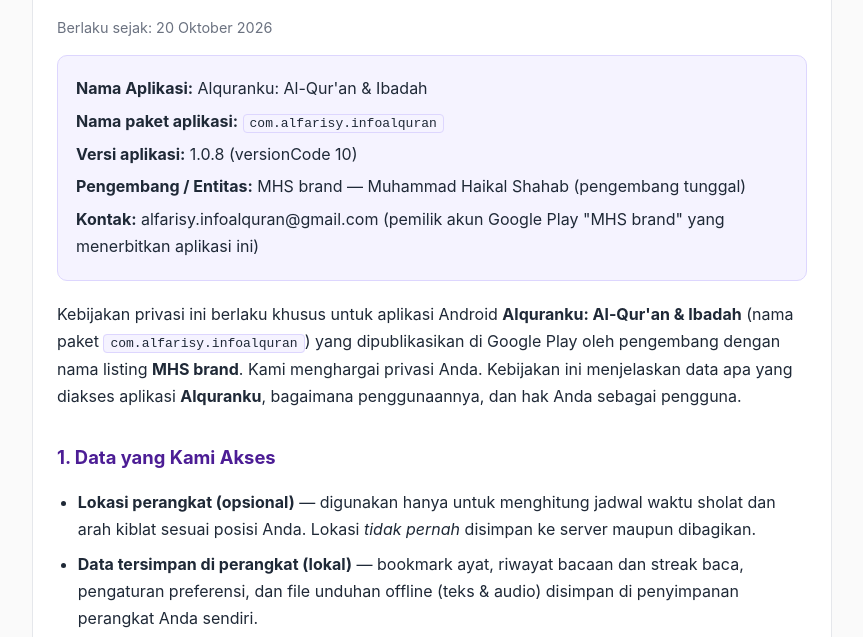
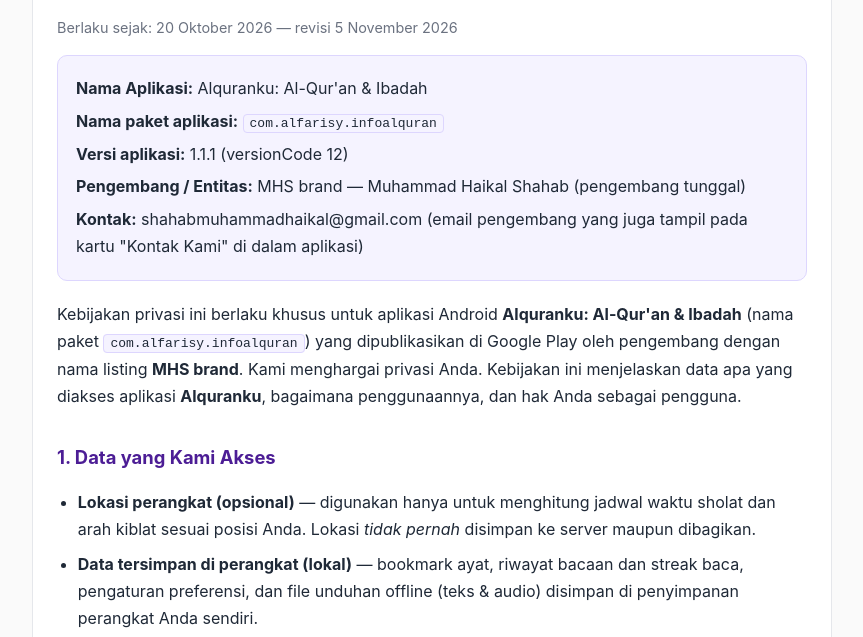
Before and after one commit to haikalshahab93/alquranku, a website: page playstore/privacy-policy.html in a window 1280 px wide. Shown: the part 124-761 px from the top of the page, without its empty margins (208-1071 px from the left). Drawn offline with Linux system fonts and the light colour scheme.

Commit message:
Sinkronkan kebijakan privasi dibundel: versi 1.1.1 (versionCode 12) & kontak pengembang app
Sebelumnya masih menulis versi 1.0.8 (versionCode 10) dan email akun Play;
sekarang mengikuti app.json/appLink.js: versi 1.1.1 (versionCode 12) dan
email kartu Kontak Kami (shahabmuhammadhaikal@gmail.com), plus catatan
tanggal revisi.

🤖 Generated with Codebuff
Co-Authored-By: Codebuff <noreply@codebuff.com>

```diff
--- a/playstore/privacy-policy.html
+++ b/playstore/privacy-policy.html
@@ -21,14 +21,14 @@
 <body>
 <div class="card">
 <h1>Kebijakan Privasi</h1>
-<p class="updated">Berlaku sejak: 20 Oktober 2026</p>
+<p class="updated">Berlaku sejak: 20 Oktober 2026 — revisi 5 November 2026</p>
 
 <div class="ident">
   <p><strong>Nama Aplikasi:</strong> Alquranku: Al-Qur'an &amp; Ibadah</p>
   <p><strong>Nama paket aplikasi:</strong> <code>com.alfarisy.infoalquran</code></p>
-  <p><strong>Versi aplikasi:</strong> 1.0.8 (versionCode 10)</p>
+  <p><strong>Versi aplikasi:</strong> 1.1.1 (versionCode 12)</p>
   <p><strong>Pengembang / Entitas:</strong> MHS brand — Muhammad Haikal Shahab (pengembang tunggal)</p>
-  <p><strong>Kontak:</strong> alfarisy.infoalquran@gmail.com (pemilik akun Google Play "MHS brand" yang menerbitkan aplikasi ini)</p>
+  <p><strong>Kontak:</strong> shahabmuhammadhaikal@gmail.com (email pengembang yang juga tampil pada kartu "Kontak Kami" di dalam aplikasi)</p>
 </div>
 
 <p>Kebijakan privasi ini berlaku khusus untuk aplikasi Android <strong>Alquranku: Al-Qur'an &amp; Ibadah</strong> (nama paket <code>com.alfarisy.infoalquran</code>) yang dipublikasikan di Google Play oleh pengembang dengan nama listing <strong>MHS brand</strong>. Kami menghargai privasi Anda. Kebijakan ini menjelaskan data apa yang diakses aplikasi <strong>Alquranku</strong>, bagaimana penggunaannya, dan hak Anda sebagai pengguna.</p>
@@ -64,10 +64,10 @@
   <li><strong>Nama Aplikasi:</strong> Alquranku: Al-Qur'an &amp; Ibadah</li>
   <li><strong>Nama Brand/Pengembang:</strong> MHS brand</li>
   <li><strong>Nama Pengembang:</strong> Muhammad Haikal Shahab</li>
-  <li><strong>Email:</strong> <a href="mailto:alfarisy.infoalquran@gmail.com">alfarisy.infoalquran@gmail.com</a></li>
+  <li><strong>Email:</strong> <a href="mailto:shahabmuhammadhaikal@gmail.com">shahabmuhammadhaikal@gmail.com</a></li>
 </ul>
 
-<p style="margin-top:2rem;color:#6b7280;font-size:.85rem">Aplikasi: Alquranku: Al-Qur'an &amp; Ibadah — package com.alfarisy.infoalquran — versionCode 10 — Developer listing Google Play: MHS brand.</p>
+<p style="margin-top:2rem;color:#6b7280;font-size:.85rem">Aplikasi: Alquranku: Al-Qur'an &amp; Ibadah — package com.alfarisy.infoalquran — versi 1.1.1 (versionCode 12) — Developer listing Google Play: MHS brand.</p>
 </div>
 </body>
 </html>
```
